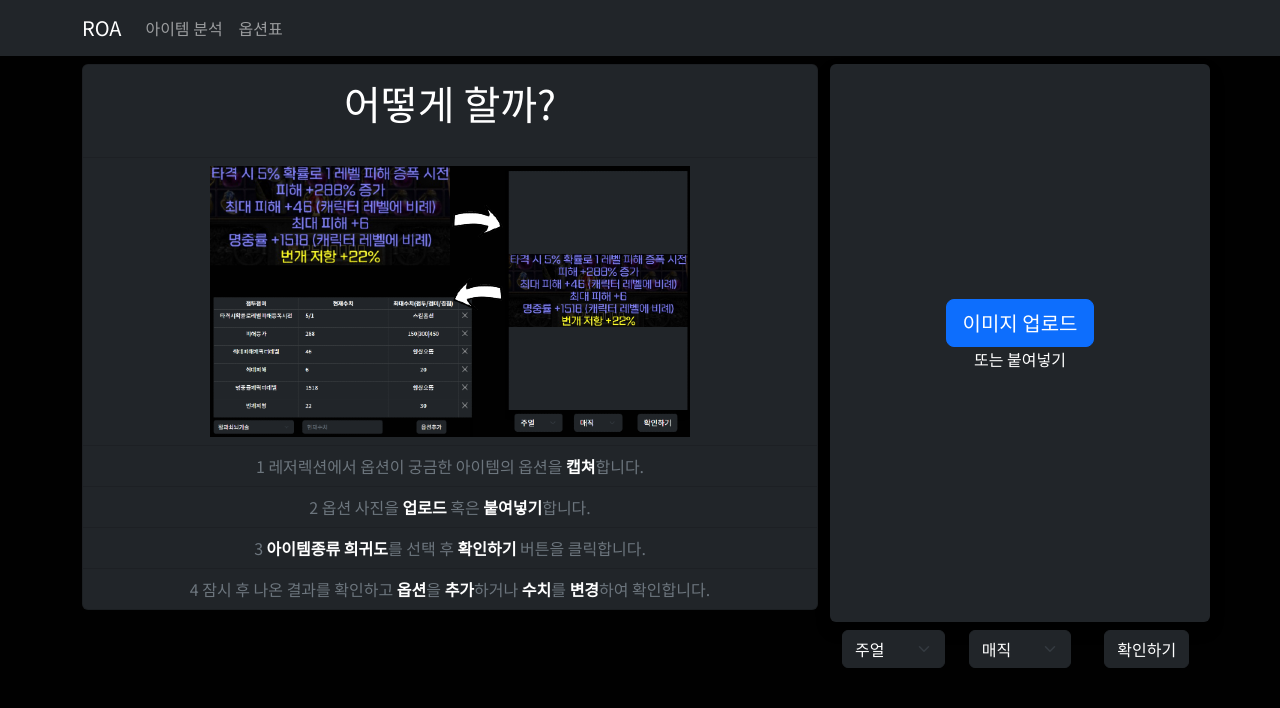
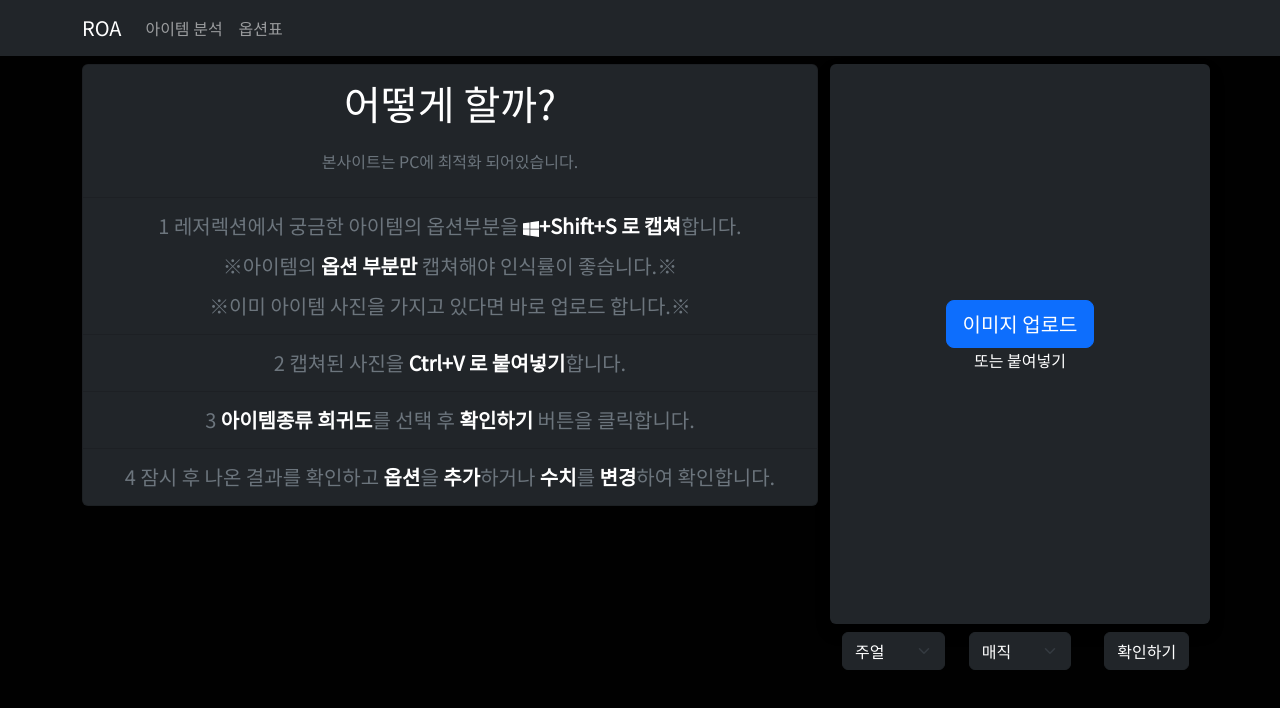
Before and after one commit to OhGyoungHwan/ROA, a React (Create React App) app: page / in a window 1280 px wide. Shown: the top 708 px of the page. Built offline with nearby package versions, Linux system fonts and the light colour scheme.

Commit message:
bootstrap fix and optionlist error fix

```diff
--- a/package.json
+++ b/package.json
@@ -18,7 +18,7 @@
     "web-vitals": "^2.1.4"
   },
   "scripts": {
-    "start": "export PORT=80 && react-scripts start",
+    "start": "react-scripts start",
     "build": "react-scripts build",
     "test": "react-scripts test",
     "eject": "react-scripts eject"
--- a/src/component/Editableracttable.tsx
+++ b/src/component/Editableracttable.tsx
@@ -152,8 +152,11 @@ function Editabletable({ optionlist, setOptionList }) {
     debugTable: true,
   });
 
+  React.useEffect(() => {
+    table.setPageSize(20);
+  }, []);
+
   return (
-    <div>
     <Table bordered className="my-2 table-sm align-middle" variant="dark">
       <thead>
         {table.getHeaderGroups().map((headerGroup) => (
@@ -196,7 +199,6 @@ function Editabletable({ optionlist, setOptionList }) {
         })}
       </tbody>
     </Table>
-    </div>
   );
 }
 
--- a/src/component/Imageuploder.js
+++ b/src/component/Imageuploder.js
@@ -71,12 +71,8 @@ function Imageuploder({
   };
 
   return (
-    <Row className="justify-content-center h-100">
     <Col>
-        <Row
-          className="h-75
-           my-2"
-        >
+      <Row className="mt-2">
         <input
           ref={fileRef}
           id="file"
@@ -88,12 +84,20 @@ function Imageuploder({
           <Col
             onClick={handleFileButtonClick}
             style={{ cursor: "pointer" }}
-              className="h-100 d-flex align-items-center justify-content-center shadow p-0 overflow-hidden bg-dark"
+            className="d-flex align-items-center justify-content-center shadow p-0 overflow-hidden bg-dark"
           >
-              <Image src={imginfo} alt="preview-img" className="w-100" />
+            <Image
+              src={imginfo}
+              alt="preview-img"
+              className="w-100"
+              style={{ height: "75vh" }}
+            />
           </Col>
         ) : (
-            <Col className="h-100 d-flex align-items-center justify-content-center shadow p-0  bg-dark rounded">
+          <Col
+            style={{ height: "70vh" }}
+            className="d-flex align-items-center justify-content-center shadow p-0  bg-dark rounded"
+          >
             <div className="my-auto">
               <Button onClick={handleFileButtonClick} className="btn-lg">
                 이미지 업로드
@@ -103,7 +107,7 @@ function Imageuploder({
           </Col>
         )}
       </Row>
-        <Row className="my-2 ">
+      <Row className="my-2">
         <Col>
           <SelectBasic basiclist={itemlist} basicchoice={setChoiceItem} />
         </Col>
@@ -117,7 +121,6 @@ function Imageuploder({
         </Col>
       </Row>
     </Col>
-    </Row>
   );
 }
 
--- a/src/component/Tableaccordion.js
+++ b/src/component/Tableaccordion.js
@@ -19,13 +19,26 @@ function Tableaccordion({ optionjson }) {
         </Col>
       </Row>
       <Row className="justify-content-center mt-2">
-        <Col xs={10} className="overflow-auto" style={{ height: "80vh" }}>
-          <Table hover className="table-sm align-middle" variant="dark">
+        <Col xs={10} className="overflow-auto">
+          <Table
+            hover
+            className="table-sm align-middle text-center"
+            variant="dark"
+            style={{ fontSize: "0.8rem" }}
+          >
             <thead>
               <tr>
                 <th>접두접미</th>
-                <th className="table-warning">레어/최대수치(접두/접미/겹침)</th>
-                <th className="table-primary">매직/최대수치(접두/접미/겹침)</th>
+                <th className="table-warning">
+                  레어/최대수치
+                  <br />
+                  (접두/접미/겹침)
+                </th>
+                <th className="table-primary">
+                  매직/최대수치
+                  <br />
+                  (접두/접미/겹침)
+                </th>
               </tr>
             </thead>
             <tbody>
--- a/src/pages/Analyzer.js
+++ b/src/pages/Analyzer.js
@@ -8,7 +8,6 @@ import Container from "react-bootstrap/Container";
 import {
   Button,
   Form,
-  Image,
   InputGroup,
   ListGroup,
   Offcanvas,
@@ -22,6 +21,8 @@ import Editabletable from "../component/Editableracttable.tsx";
 
 import maximumoption from "../maximumoption.json";
 import SelectBasic from "../component/Selectbasic";
+
+const listItemStyle = "bg-dark text-secondary fs-5 lh-lg";
 
 function findMaximumOptionList(choiceitem, choicerarity) {
   const choiceoptiontemp = maximumoption.filter(function (optionjson) {
@@ -115,15 +116,17 @@ function Analyzer() {
           choiceitem,
           choicerarity
         );
+        if (JSON.stringify(e.data) === "{}")
+          alert("옵션확인이 불가능한 사진입니다.");
         const optionlisttemp = responseToJson(e.data, choiceoptiontemp);
         setChoiceOptionList(choiceoptiontemp);
         setOptionList([...optionlisttemp]);
         setLoading(false);
+        setAddOption(Object.keys(choiceoptiontemp)[2]);
       })
       .catch(function (error) {
         if (error.response) {
           // 요청이 이루어졌으며 서버가 2xx의 범위를 벗어나는 상태 코드로 응답했습니다.
-          console.log(error.response.status);
           alert(error.response.status + " 오류가 발생했습니다");
           setLoading(false);
         }
@@ -162,10 +165,11 @@ function Analyzer() {
 
   return (
     <Container
-      className="App "
+      className="App"
       onPaste={handleOnPaste}
-      style={{ paddingTop: 56, height: "100vh" }}
+      style={{ paddingTop: 56 }}
     >
+      {/* 로딩 컴포넌트 */}
       <Offcanvas
         className="bg-transparent position-absolute top-50 start-50 translate-middle"
         show={loading}
@@ -178,8 +182,9 @@ function Analyzer() {
           style={{ width: "20rem", height: "20rem" }}
         />
       </Offcanvas>
-      <Row className="h-100">
+      <Row>
         {optionlist[0] ? (
+          // 옵션 확인 후 컴포넌트
           <Col xs={12} sm={12} lg={8}>
             <Row>
               <Col xs={12}>
@@ -224,31 +229,50 @@ function Analyzer() {
             </Row>
           </Col>
         ) : (
+          // 옵션 확인 전 컴포넌트
           <Col xs={12} sm={12} lg={8}>
-            <ListGroup className="mt-2">
+            <ListGroup className="mt-2 h-100 ">
               <ListGroup.Item className="bg-dark text-white">
                 <p className="fs-1">어떻게 할까?</p>
+                <p className="text-secondary">
+                  본사이트는 PC에 최적화 되어있습니다.
+                </p>
               </ListGroup.Item>
-              <ListGroup.Item className="bg-dark text-white">
-                <Image
-                  src={`${process.env.PUBLIC_URL}/설명.png`}
-                  alt="설명.png"
-                />
+              <ListGroup.Item className={listItemStyle}>
+                1 레저렉션에서 궁금한 아이템의 옵션부분을{" "}
+                <strong className="text-white">
+                  <svg
+                    xmlns="http://www.w3.org/2000/svg"
+                    width="16"
+                    height="16"
+                    fill="currentColor"
+                    className="bi bi-windows"
+                    viewBox="0 0 16 16"
+                  >
+                    <path d="M6.555 1.375 0 2.237v5.45h6.555V1.375zM0 13.795l6.555.933V8.313H0v5.482zm7.278-5.4.026 6.378L16 16V8.395H7.278zM16 0 7.33 1.244v6.414H16V0z" />
+                  </svg>
+                  +Shift+S 로 캡쳐
+                </strong>
+                합니다.
+                <br />
+                ※아이템의 <strong className="text-white">
+                  옵션 부분만
+                </strong>{" "}
+                캡쳐해야 인식률이 좋습니다.※
+                <br />
+                ※이미 아이템 사진을 가지고 있다면 바로 업로드 합니다.※
               </ListGroup.Item>
-              <ListGroup.Item className="bg-dark text-secondary">
-                1 레저렉션에서 옵션이 궁금한 아이템의 옵션을{" "}
-                <strong className="text-white">캡쳐</strong>합니다.
+              <ListGroup.Item className={listItemStyle}>
+                2 캡쳐된 사진을{" "}
+                <strong className="text-white">Ctrl+V 로 붙여넣기</strong>
+                합니다.
               </ListGroup.Item>
-              <ListGroup.Item className="bg-dark text-secondary">
-                2 옵션 사진을 <strong className="text-white">업로드</strong>{" "}
-                혹은 <strong className="text-white">붙여넣기</strong>합니다.
-              </ListGroup.Item>
-              <ListGroup.Item className="bg-dark text-secondary">
+              <ListGroup.Item className={listItemStyle}>
                 3 <strong className="text-white">아이템종류 희귀도</strong>를
                 선택 후 <strong className="text-white">확인하기</strong> 버튼을
                 클릭합니다.
               </ListGroup.Item>
-              <ListGroup.Item className="bg-dark text-secondary">
+              <ListGroup.Item className={listItemStyle}>
                 4 잠시 후 나온 결과를 확인하고{" "}
                 <strong className="text-white">옵션</strong>을{" "}
                 <strong className="text-white">추가</strong>하거나{" "}
@@ -259,7 +283,7 @@ function Analyzer() {
           </Col>
         )}
 
-        {/* 이미지 업로드 공간 ctrl + v 를 이용해 클립보드에 복사된 내용을 업로드 가능 */}
+        {/* 이미지 업로드 공간 */}
         <Col xs={12} sm={12} lg={4}>
           <Imageuploder
             reader={reader}
```
Also changed, not shown: public/설명.png (deleted), src/maximumoption.json, 1 other file (tests, documents, lock files or other folders). Lines whose indentation alone changed are shown as unchanged.
